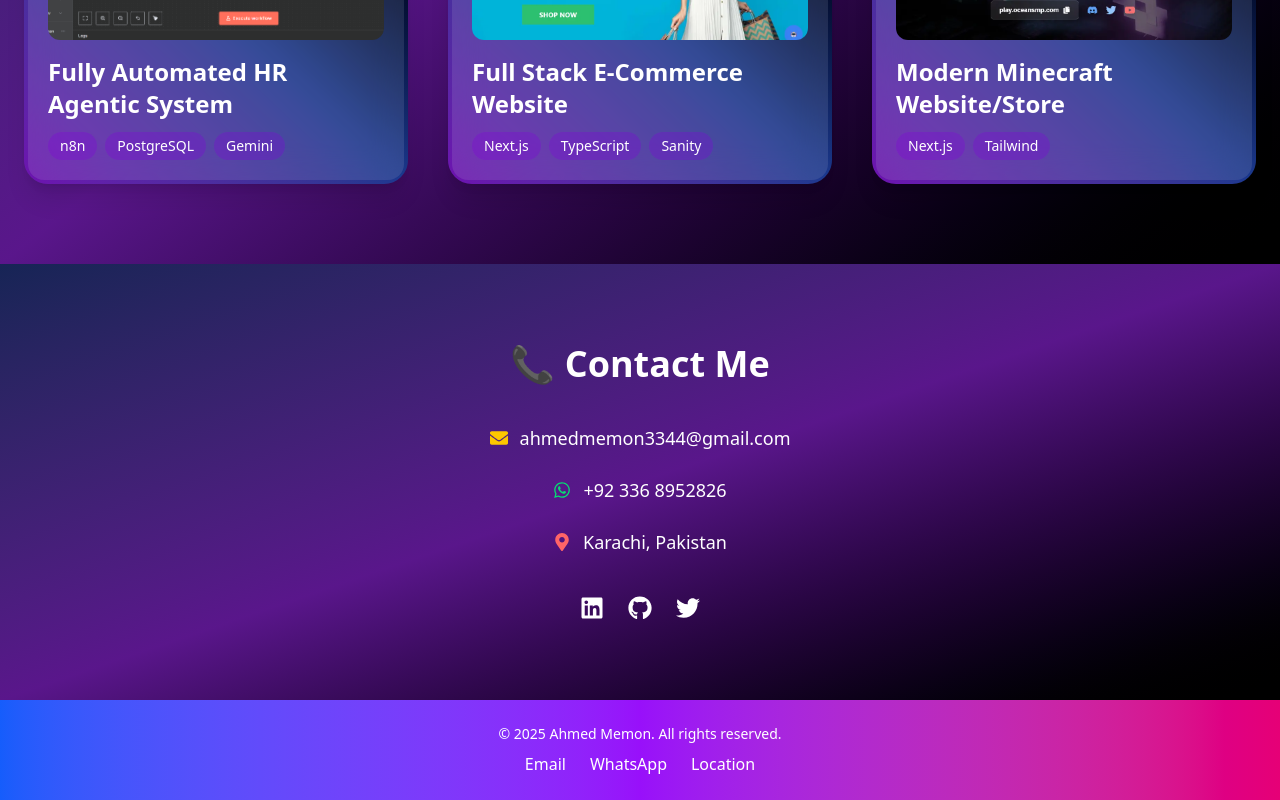
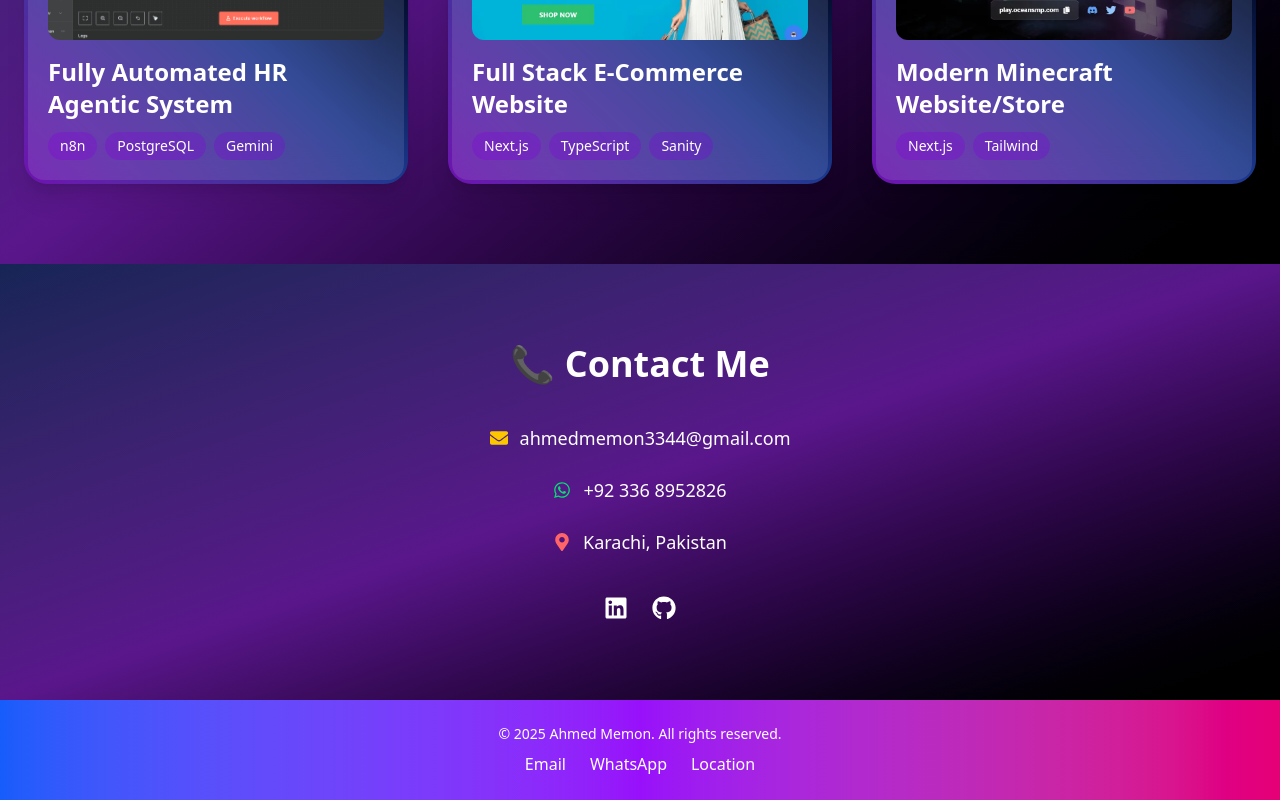
Before and after one commit to AhmedCoder2233/ahmedportfolio, a React (Vite) app: page / in a window 1280 px wide. Shown: the part 2884-3684 px from the top of the page. Built offline with nearby package versions, Linux system fonts and the light colour scheme.

Commit message:
Update Contact.jsx

```diff
--- a/src/components/Contact.jsx
+++ b/src/components/Contact.jsx
@@ -32,14 +32,11 @@ export default function Contact() {
         </div>
 
         <div className="flex justify-center gap-6 mt-10 text-2xl">
-          <a href="https://linkedin.com" target="_blank">
+          <a href="https://www.linkedin.com/in/ahmed-memon-5550642b5/" target="_blank">
             <FaLinkedin className="hover:text-blue-400 transition" />
           </a>
-          <a href="https://github.com" target="_blank">
+          <a href="https://github.com/AhmedCoder2233?tab=repositories" target="_blank">
             <FaGithub className="hover:text-gray-400 transition" />
-          </a>
-          <a href="https://twitter.com" target="_blank">
-            <FaTwitter className="hover:text-sky-400 transition" />
           </a>
         </div>
       </div>
```
